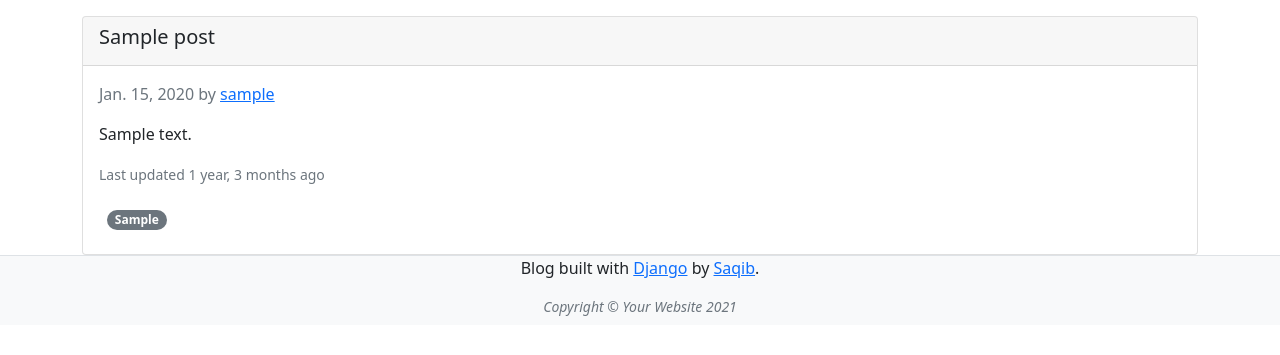
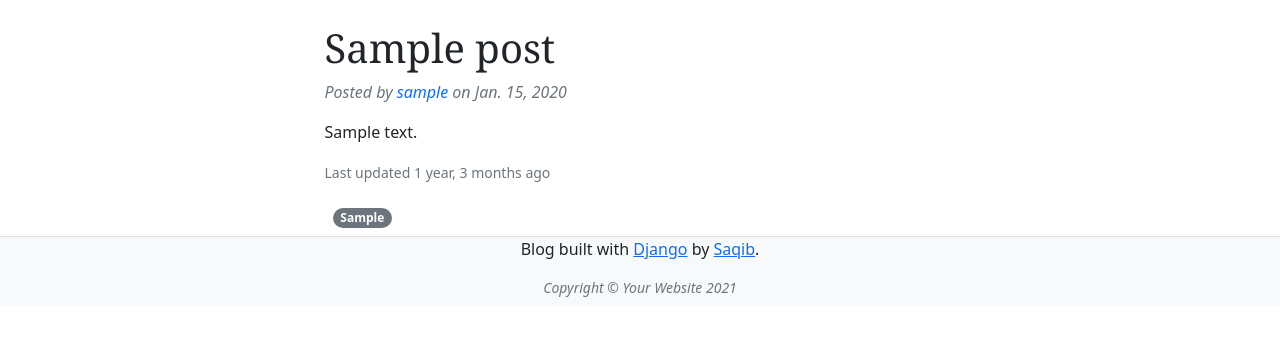
Before and after one commit to saqe/Blog-With-Django, a Django app: page /post/1/ in a window 1280 px wide. Shown: the part 56-411 px from the top of the page. Run offline with Django 3.2, Linux system fonts and the light colour scheme; tables that the repository leaves empty hold one stand-in row (values such as "Sample post"); some libraries are stand-ins or nearby versions.

Commit message:
📦 Added detailed post view

```diff
--- a/blog/templates/html/post.html
+++ b/blog/templates/html/post.html
@@ -1,26 +1,10 @@
 {% extends 'html/bootstrap_base.html' %}
 {% load humanize %}
 {% block container %}
-<div class="card mt-3">
-  <div class="card-header">
-    <h5 class="card-title">{{object.title}}</h5>
-  </div>
-  <div class="card-body">
-    <p class="blog-post-meta text-muted">
-      {{post.posted_datetime.date}} by <a href="{% url 'view-profile' object.author.id%}">{{object.author}}</a>
-    </p>
-
-    <p class="card-text">{{object.content}}</p>
-
-    <p class="card-text">
-      <small class="text-muted">Last updated {{object.updated_datetime | naturaltime}}</small>
-    </p>
-
-    <div class="d-flex flex-stack item-border-hover py-2 mb-6">
-      {% for tag in object.tags.all %}
-        <span class="badge rounded-pill bg-secondary ms-2">{{tag}}</span>
-      {% endfor %}
-    </div>
+<div class="row gx-4 gx-lg-5 justify-content-center">
+  <div class='col-md-10 col-lg-8 col-xl-7 mt-4'>
+    {% include "html/widget/detailed_blog_post.html" %}
   </div>
 </div>
+
 {% endblock container %}
--- /dev/null
+++ b/blog/templates/html/widget/detailed_blog_post.html
@@ -0,0 +1,31 @@
+{% load humanize %}
+<article class="blog-post">
+    <h1 class="blog-post-title">{{blogpost.title}}</h1>
+    <p class="blog-post-meta meta ">
+      <em> <span class='text-muted'>
+        Posted by <a href="{% url 'view-profile' blogpost.author.id%}" class='text-decoration-none'>{{blogpost.author}}</a>
+        on {{blogpost.posted_datetime.date}}
+      </span></em>
+
+
+    </p>
+    <p class="card-text">{{blogpost.content}}</p>
+
+    <p class="card-text">
+      <small class="text-muted">
+        Last updated {{blogpost.updated_datetime | naturaltime}}
+      </small>
+    </p>
+
+    <div class="d-flex flex-stack item-border-hover py-2 mb-6">
+      {% for tag in blogpost.tags.all %}
+        <span class="badge rounded-pill bg-secondary ms-2">{{tag}}</span>
+      {% endfor %}
+    </div>
+
+    <style>
+      .blog-post-title {
+        font-family: "Playfair Display", Georgia, "Times New Roman", serif/*rtl:Amiri, Georgia, "Times New Roman", serif*/;
+      }
+    </style>
+</article>
--- a/blog/views.py
+++ b/blog/views.py
@@ -26,6 +26,7 @@ def home(request):
             'posts':posts,
             'title':'HomePage'
         })
+
 class PostListView(ListView):
     model = Post
     template_name='html/home.html'
@@ -39,6 +40,7 @@ class PostListView(ListView):
 class PostDetailView(DetailView):
     model = Post
     template_name='html/post.html'
+    context_object_name = 'blogpost'
 
 class PostCreateView(CreateView,LoginRequiredMixin):
     model = Post
--- a/core/templates/html/widget/card/profile_view.html
+++ b/core/templates/html/widget/card/profile_view.html
@@ -13,8 +13,6 @@
                 {% if logged_in %}
                     <a class="btn btn-primary" href="{% url 'update-profile' %}">Edit Profile</a>
                 {% endif %}
-
-                {% comment %} <button class="btn btn-outline-primary">Messages</button> {% endcomment %}
             </div>
         </div>
     </div>
```
